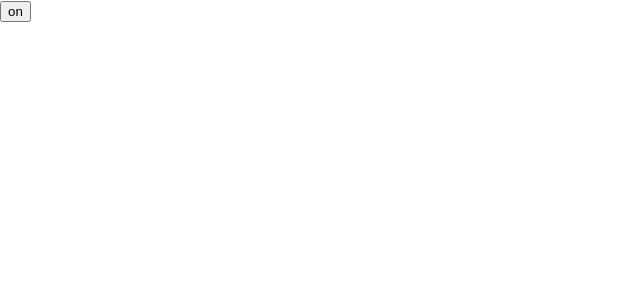
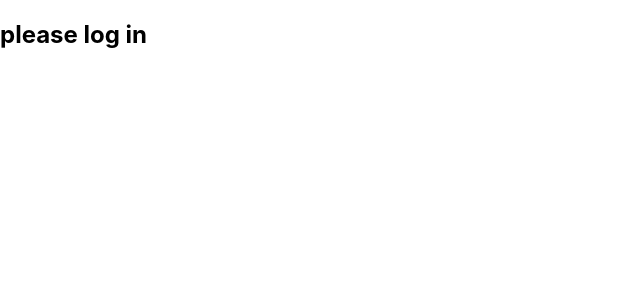
Before and after one commit to 18810392133/20190322react_study, a React (Create React App) app: page / in a window 1280 px wide. Shown: the top 300 px of the page, without its empty margins (0-640 px from the left). Built offline with nearby package versions, Linux system fonts and the light colour scheme.

Commit message:
7. 条件渲染 最常见的例子：用户登录注册

```diff
--- a/src/index.js
+++ b/src/index.js
@@ -3,17 +3,20 @@ import React from 'react';
 import ReactDOM from 'react-dom';
 import './index.css';
 
-class Toggle extends React.Component{
-    constructor(props){
-        super(props);
-        this.state = {isToggleOn :true}
-        this.handleCheck = this.handleCheck.bind(this)
-    }
-    handleCheck(){
-        this.setState(state=> ({isToggleOn:!state.isToggleOn}))
-    }
-    render() {
-        return <button onClick={this.handleCheck}>{this.state.isToggleOn?'on':'off'}</button>
+function UserGreeting(props){
+    return <h2>hello {props.userName}</h2>;
+}
+function StrangeGreeting(props) {
+    return <h2>please log in</h2>;
+}
+
+function Greeting(props){
+    const  isLogIn = props.isLogIn;
+    const userName = props.userName;
+    if(isLogIn){
+        return <UserGreeting userName={userName}/>
+    }else {
+        return <StrangeGreeting/>
     }
 }
-ReactDOM.render(<Toggle/>,document.getElementById('root'))
+ReactDOM.render(<Greeting isLogIn={false} userName={"Amy"}/>,document.getElementById('root'));
```
